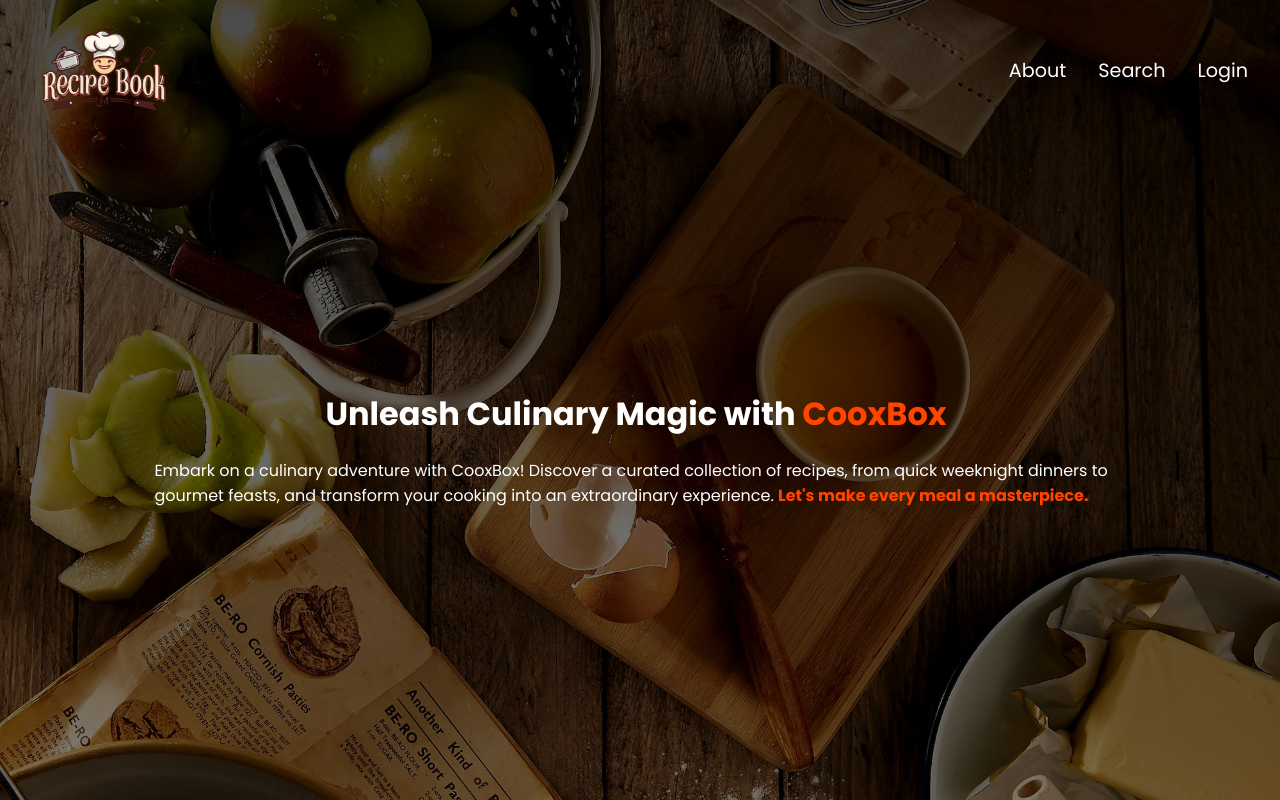
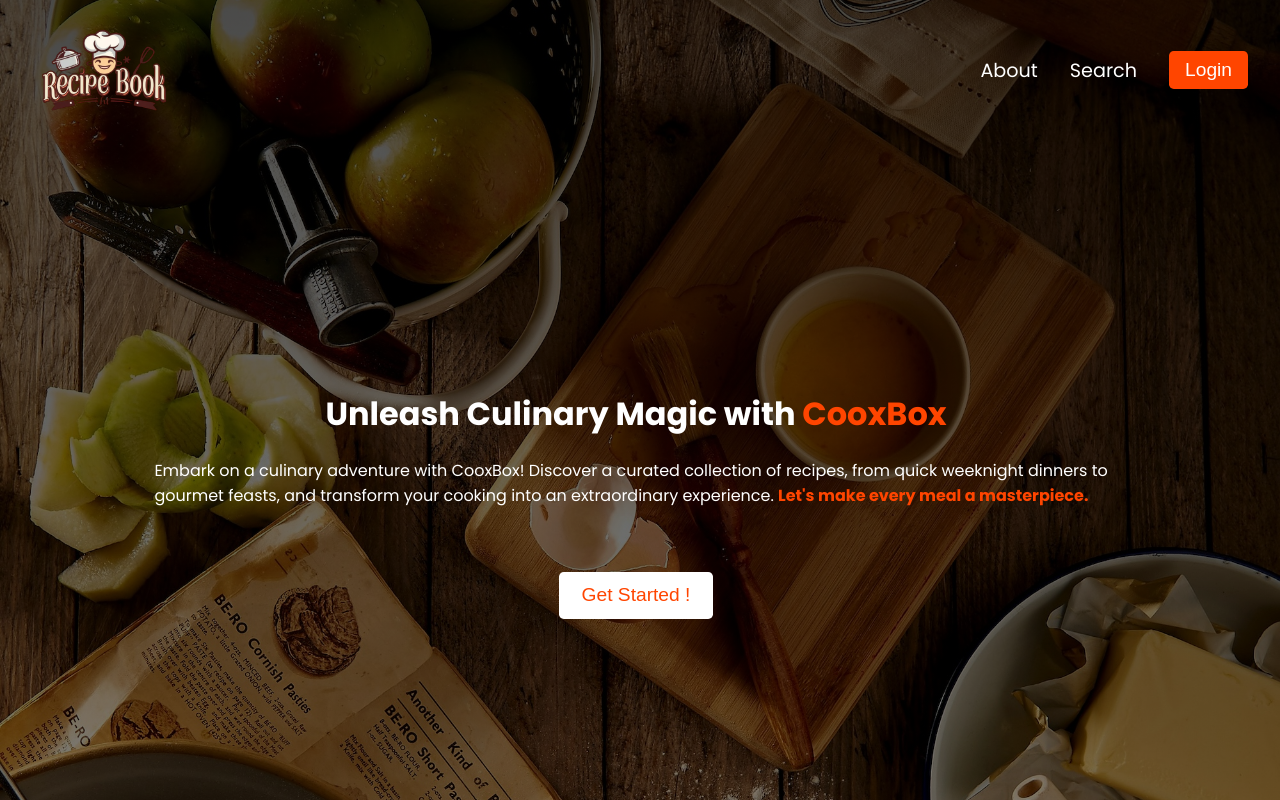
Before and after one commit to ucangun/CookBox_App, a React (Create React App) app: page / in a window 1280 px wide. Built offline with nearby package versions, Linux system fonts and the light colour scheme.

Commit message:
"Updated Navbar to use Button component, modified ContainerStyle and WelcomeHeaderStyle, and added Button to Home page"

```diff
--- /dev/null
+++ b/src/components/Button.jsx
@@ -0,0 +1,7 @@
+import MainButton from "../components/style/ButtonStyle";
+
+const Button = ({ children, secondary }) => {
+  return <MainButton secondary={secondary}>{children}</MainButton>;
+};
+
+export default Button;
--- a/src/components/Navbar.jsx
+++ b/src/components/Navbar.jsx
@@ -3,6 +3,7 @@ import Nav, { Navlink } from "./style/NavbarStyle";
 import Logo from "./style/LogoStyle";
 import { useNavigate } from "react-router-dom";
 import logo from "../assets/images/Logo.png";
+import Button from "./Button";
 
 const Navbar = () => {
   const navigate = useNavigate();
@@ -13,7 +14,9 @@ const Navbar = () => {
       <Navlink>
         <p onClick={() => navigate("/about")}>About</p>
         <p onClick={() => navigate("/search")}>Search</p>
-        <p onClick={() => navigate("/login")}>Login</p>
+        <Button secondary onClick={() => navigate("/login")}>
+          Login
+        </Button>
       </Navlink>
     </Nav>
   );
--- /dev/null
+++ b/src/components/style/ButtonStyle.jsx
@@ -0,0 +1,15 @@
+import styled from "styled-components";
+
+const MainButton = styled.button`
+  align-self: center;
+  display: inline-block;
+  padding: ${({ secondary }) => (secondary ? "0.5rem 1rem" : "0.8rem 1.4rem")};
+  background-color: ${({ secondary }) => (secondary ? "orangered" : "#fff")};
+  color: ${({ secondary }) => (secondary ? "#fff" : "orangered")};
+  border: none;
+  border-radius: 0.3rem;
+  font-size: 1.2rem;
+  cursor: pointer;
+`;
+
+export default MainButton;
--- a/src/components/style/ContainerStyle.jsx
+++ b/src/components/style/ContainerStyle.jsx
@@ -2,6 +2,8 @@ import styled from "styled-components";
 import HomepageImg from "../../assets/images/Homepage.jpg";
 
 const HomeContainer = styled.div`
+  display: flex;
+  flex-direction: column;
   height: 100vh;
   padding: 0.4rem 2rem 0 1.5rem;
   background: linear-gradient(rgba(0, 0, 0, 0.7), rgba(0, 0, 0, 0.5)),
--- a/src/components/style/WelcomeHeaderStyle.jsx
+++ b/src/components/style/WelcomeHeaderStyle.jsx
@@ -1,7 +1,7 @@
 import styled from "styled-components";
 
 const WelcomeHeader = styled.div`
-  margin: 15rem auto;
+  margin: 15rem auto 3rem;
   padding: 1rem 0.5rem;
   width: 80%;
   color: #fff;
--- a/src/pages/Home.jsx
+++ b/src/pages/Home.jsx
@@ -2,12 +2,14 @@ import React from "react";
 import Navbar from "../components/Navbar";
 import HomeContainer from "../components/style/ContainerStyle";
 import Header from "../components/Header";
+import Button from "../components/Button";
 
 const Home = () => {
   return (
     <HomeContainer>
       <Navbar />
       <Header />
+      <Button>Get Started !</Button>
     </HomeContainer>
   );
 };
```
